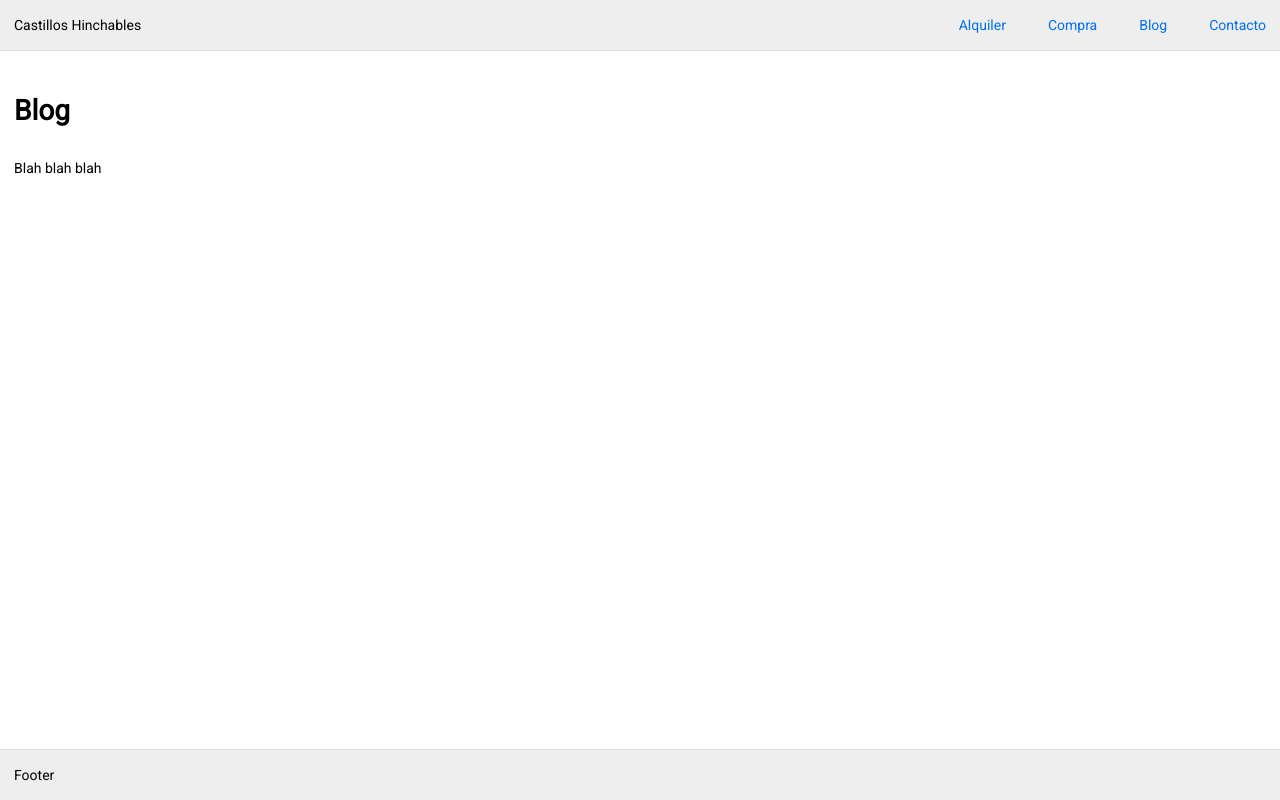
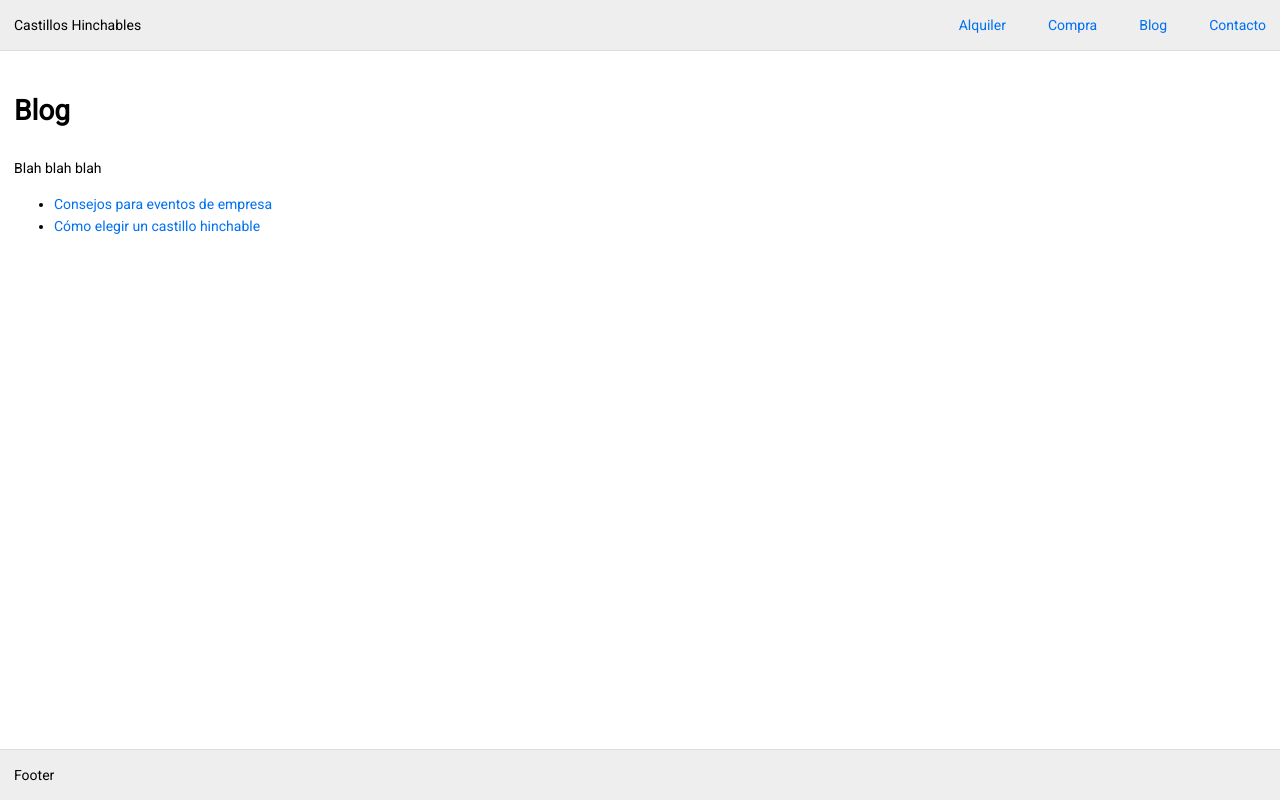
Before and after one commit to jaumefabrega/bouncy-castles, a Next.js app: page /blog in a window 1280 px wide. Built offline with nearby package versions, Linux system fonts and the light colour scheme.

Commit message:
feat CLIENT: blog mvp

```diff
--- a/package.json
+++ b/package.json
@@ -10,9 +10,12 @@
     "@zeit/next-sass": "^1.0.1",
     "classnames": "^2.3.1",
     "google-map-react": "^2.1.10",
+    "gray-matter": "^4.0.3",
     "next": "latest",
     "react": "17.0.2",
-    "react-dom": "17.0.2"
+    "react-dom": "17.0.2",
+    "remark": "^14.0.2",
+    "remark-html": "^15.0.1"
   },
   "devDependencies": {
     "@types/react": "^17.0.36",
--- a/pages/blog.tsx
+++ /dev/null
@@ -1,17 +0,0 @@
-import Head from "next/head";
-import Link from "next/link";
-import Layout from "../src/modules/general/Layout";
-
-export default function Purchase() {
-  return (
-    <Layout home={false}>
-      <Head>
-        <title>Blog | Castillos Hinchables Online</title>
-      </Head>
-      <section>
-        <h1>Blog</h1>
-        <p>Blah blah blah</p>
-      </section>
-    </Layout>
-  );
-}
--- /dev/null
+++ b/pages/blog/index.tsx
@@ -0,0 +1,38 @@
+import Head from "next/head";
+import Link from "next/link";
+import Layout from "../../src/modules/general/Layout";
+import { getSortedPostsData } from "../../src/services/postsClient";
+
+export async function getStaticProps() {
+  const allPostsData = getSortedPostsData();
+  return {
+    props: {
+      allPostsData,
+    },
+  };
+}
+
+export default function Purchase({ allPostsData }) {
+  return (
+    <Layout home={false}>
+      <Head>
+        <title>Blog | Castillos Hinchables Online</title>
+      </Head>
+      <section>
+        <h1>Blog</h1>
+        <p>Blah blah blah</p>
+        <ul>
+          {allPostsData.map(({ id, date, title }) => (
+            <li key={id}>
+              <Link href={`/blog/posts/${id}`}>
+                <a>{title}</a>
+              </Link>
+              <br />
+              <small>{/* <Date dateString={date} /> */}</small>
+            </li>
+          ))}
+        </ul>
+      </section>
+    </Layout>
+  );
+}
--- /dev/null
+++ b/posts/como-elegir-castillos-hinchables.md
@@ -0,0 +1,11 @@
+---
+title: "Cómo elegir un castillo hinchable"
+date: "2020-01-01"
+---
+
+Lorem ipsum dolor sit amet, consectetur adipiscing elit. Pellentesque porttitor, quam ac porta lacinia, est **turpis** iaculis est, dictum lobortis metus mauris vel eros. Integer **malesuada**, nunc sit amet.
+
+- **Criterio importante** Vestibulum eu rhoncus lorem. Sed semper nunc sit amet faucibus gravida. **Praesent** aliquam porttitor nunc nec vulputate. Duis nec nibh odio.
+- **Otro criterio** Praesent porta aliquet justo, ut feugiat metus ultricies sed. Quisque in euismod elit. Etiam id tempor est, sed scelerisque arcu..
+
+Nunc in porta lorem, in commodo eros. **Praesent turpis purus**, vestibulum vitae suscipit aliquet, varius sodales diam. Vestibulum consequat lacus vitae mollis consequat. Nullam quis arcu ac nulla mattis.
--- /dev/null
+++ b/posts/consejos-para-eventos-de-empresa.md
@@ -0,0 +1,17 @@
+---
+title: "Consejos para eventos de empresa"
+date: "2020-01-02"
+---
+
+Duis nec nibh odio. Aliquam molestie in augue porttitor fermentum. Aenean sollicitudin fermentum dapibus. **Fusce bibendum** cursus vulputate. Vivamus elementum nisl sit amet felis posuere, vitae placerat lorem feugiat. Vivamus egestas urna et suscipit convallis. Ut erat lacus.
+
+Aquí todos los consejos:
+
+- Marketing
+- Música
+- Castillos hinchables
+- Y mucho más
+
+Aliquam suscipit finibus dui placerat hendrerit. Vestibulum sapien lectus, placerat sit amet feugiat gravida, ultricies non metus. Nulla elit mi, bibendum at vehicula quis, dignissim vitae massa.
+
+Ut sit amet egestas neque, in **ultricies leo**. Donec blandit accumsan euismod. Nullam ultrices purus ornare mi volutpat tincidunt.
--- a/src/components/SearchFilters/SearchFilters.tsx
+++ b/src/components/SearchFilters/SearchFilters.tsx
@@ -69,10 +69,6 @@ export default function SearchFilters() {
           <input type="checkbox" id="include_vat" />
           <label htmlFor="include_vat">Incluir IVA</label>
         </div>
-        <div className={styles.field}>
-          <label htmlFor="query">Buscar por palabras</label>
-          <input type="text" id="query" />
-        </div>
       </div>
     </div>
   );
--- /dev/null
+++ b/src/services/postsClient.tsx
@@ -0,0 +1,85 @@
+import fs from "fs";
+import path from "path";
+import matter from "gray-matter";
+import { remark } from "remark";
+import html from "remark-html";
+
+const postsDirectory = path.join(process.cwd(), "posts");
+
+export function getSortedPostsData() {
+  // Get file names under /posts
+  const fileNames = fs.readdirSync(postsDirectory);
+  const allPostsData = fileNames.map((fileName) => {
+    // Remove ".md" from file name to get id
+    const id = fileName.replace(/\.md$/, "");
+
+    // Read markdown file as string
+    const fullPath = path.join(postsDirectory, fileName);
+    const fileContents = fs.readFileSync(fullPath, "utf8");
+
+    // Use gray-matter to parse the post metadata section
+    const matterResult = matter(fileContents);
+
+    // Combine the data with the id
+    return {
+      id,
+      ...matterResult.data,
+    };
+  });
+  // Sort posts by date
+  return allPostsData.sort(({ date: a }, { date: b }) => {
+    if (a < b) {
+      return 1;
+    } else if (a > b) {
+      return -1;
+    } else {
+      return 0;
+    }
+  });
+}
+
+export function getAllPostIds() {
+  const fileNames = fs.readdirSync(postsDirectory);
+
+  // Returns an array that looks like this:
+  // [
+  //   {
+  //     params: {
+  //       id: 'ssg-ssr'
+  //     }
+  //   },
+  //   {
+  //     params: {
+  //       id: 'pre-rendering'
+  //     }
+  //   }
+  // ]
+  return fileNames.map((fileName) => {
+    return {
+      params: {
+        id: fileName.replace(/\.md$/, ""),
+      },
+    };
+  });
+}
+
+export async function getPostData(id) {
+  const fullPath = path.join(postsDirectory, `${id}.md`);
+  const fileContents = fs.readFileSync(fullPath, "utf8");
+
+  // Use gray-matter to parse the post metadata section
+  const matterResult = matter(fileContents);
+
+  // Use remark to convert markdown into HTML string
+  const processedContent = await remark()
+    .use(html)
+    .process(matterResult.content);
+  const contentHtml = processedContent.toString();
+
+  // Combine the data with the id and contentHtml
+  return {
+    id,
+    contentHtml,
+    ...matterResult.data,
+  };
+}
```
Also changed, not shown: pages/blog/posts/[id].tsx (added, +43 -0 lines), 1 other file (tests, documents, lock files or other folders).
